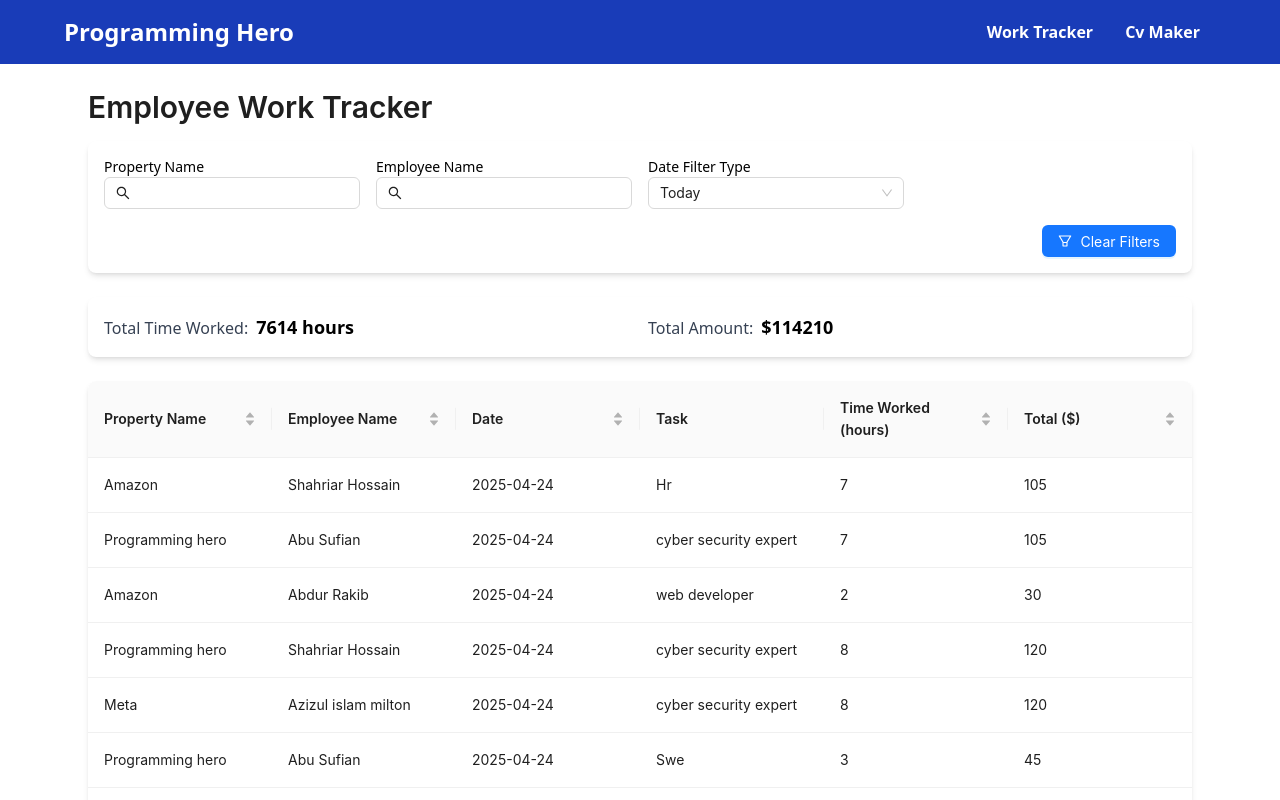
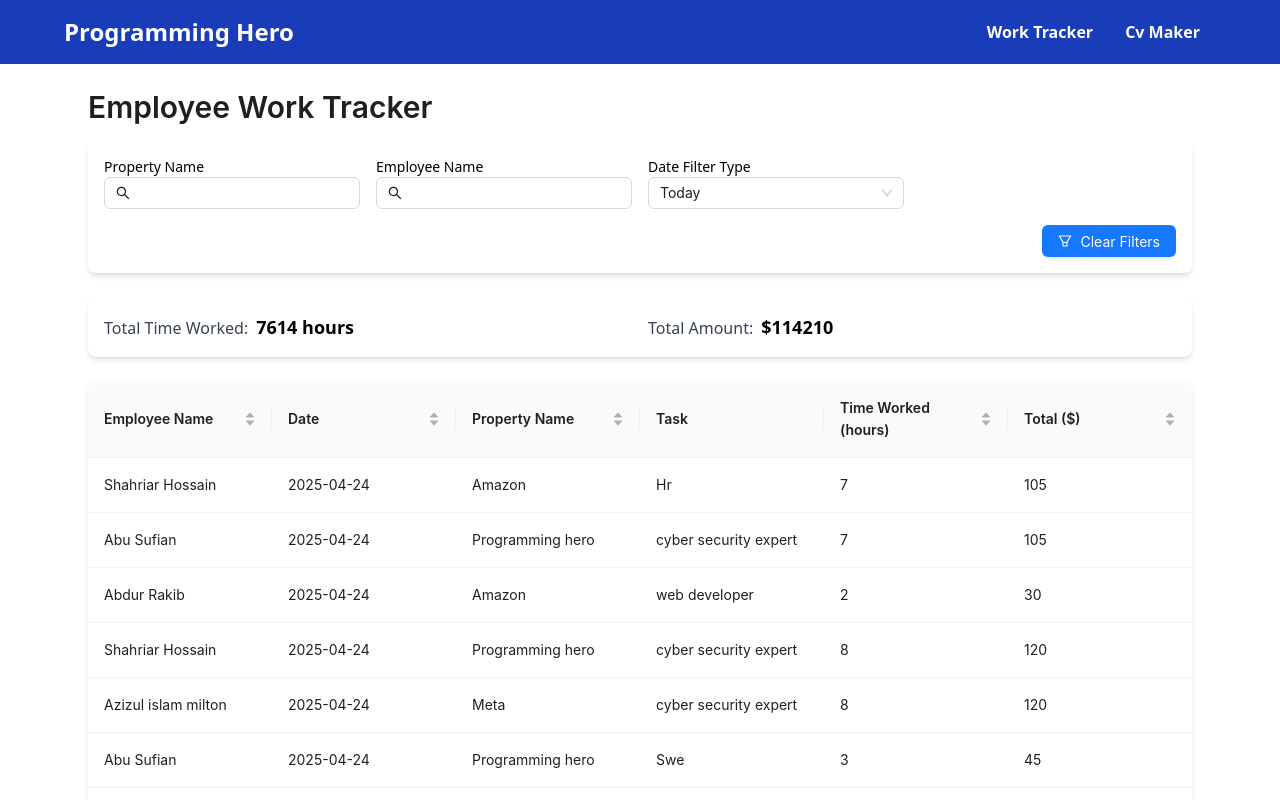
Before and after one commit to shariarhossain17/Job_Task_Ph, a React (Vite) app: page / in a window 1280 px wide. Shown: the top 800 px of the page. Built offline with nearby package versions, Linux system fonts and the light colour scheme.

Commit message:
update table order

```diff
--- a/src/utitliities/Data.ts
+++ b/src/utitliities/Data.ts
@@ -39,19 +39,13 @@ export const generateDummyData = (count = 100000) => {
 
 export const columns = [
   {
-    title: "Property Name",
-    dataIndex: "propertyName",
-    key: "propertyName",
-    sorter: (a: EmployeeData, b: EmployeeData) =>
-      a.propertyName.localeCompare(b.propertyName),
-  },
-  {
     title: "Employee Name",
     dataIndex: "employeeName",
     key: "employeeName",
     sorter: (a: EmployeeData, b: EmployeeData) =>
       a.employeeName.localeCompare(b.employeeName),
   },
+
   {
     title: "Date",
     dataIndex: "date",
@@ -59,6 +53,14 @@ export const columns = [
     sorter: (a: EmployeeData, b: EmployeeData) =>
       dayjs(a.date).unix() - dayjs(b.date).unix(),
   },
+  {
+    title: "Property Name",
+    dataIndex: "propertyName",
+    key: "propertyName",
+    sorter: (a: EmployeeData, b: EmployeeData) =>
+      a.propertyName.localeCompare(b.propertyName),
+  },
+
   {
     title: "Task",
     dataIndex: "task",
```
